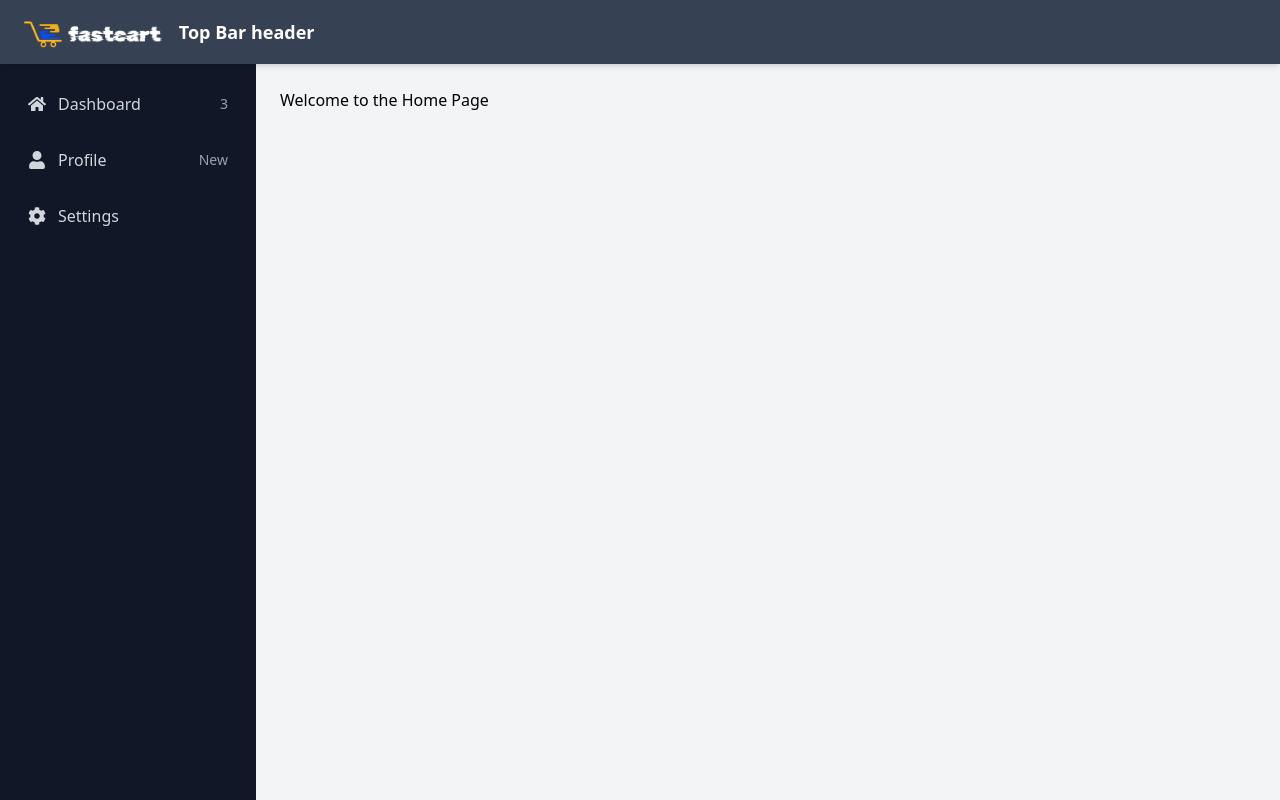
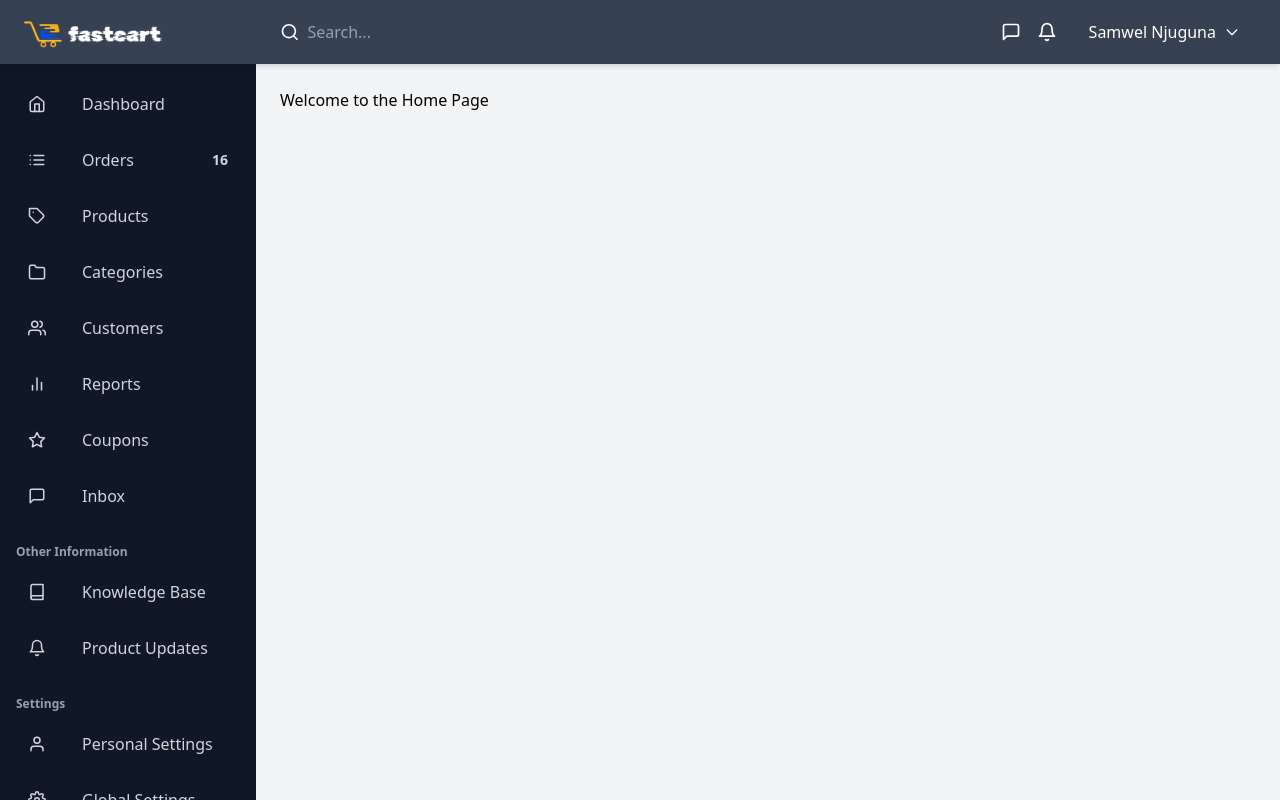
Before and after one commit to test-e-commerce-tellan/admin, a React (Vite) app: page / in a window 1280 px wide. Built offline with nearby package versions, Linux system fonts and the light colour scheme.

Commit message:
feat: top nav & side nav

```diff
--- a/src/App.tsx
+++ b/src/App.tsx
@@ -1,21 +1,16 @@
-import { BrowserRouter as Router, Routes, Route } from "react-router-dom";
-import DashboardLayout from "./components/DashboardLayout";
-import Home from "./pages/Home";
-import Settings from "./pages/Settings";
-import NotFound from "./pages/NotFound"; // Import the 404 page
+import { BrowserRouter as Router, useRoutes } from "react-router-dom";
+import routes from "./routes";
 
 function App() {
   return (
     <Router>
-      <Routes>
-        <Route path="/" element={<DashboardLayout />}>
-          <Route index element={<Home />} />
-          <Route path="settings" element={<Settings />} />
-          <Route path="*" element={<NotFound />} /> {/* 404 Route */}
-        </Route>
-      </Routes>
+      <RoutesWrapper />
     </Router>
   );
 }
 
+function RoutesWrapper() {
+  return useRoutes(routes);
+}
+
 export default App;
--- a/src/components/DashboardLayout.tsx
+++ b/src/components/DashboardLayout.tsx
@@ -6,10 +6,11 @@ const DashboardLayout = () => {
   return (
     <div className="flex flex-col h-screen bg-gray-100">
       <Topbar />
-      <div className="flex flex-1 mt-16"> {/* Add mt-16 to push the content below the fixed topbar */}
+      <div className="flex flex-1 overflow-hidden mt-16">
         <Sidebar />
-        <main className="flex-1 overflow-auto p-6">
-          <Outlet /> {/* Dynamically rendered pages */}
+
+        <main className="flex-1 overflow-y-auto p-6 h-full scrollbar-hide">
+          <Outlet />
         </main>
       </div>
     </div>
--- a/src/components/NavigationItem.tsx
+++ b/src/components/NavigationItem.tsx
@@ -18,19 +18,20 @@ export default function NavigationItem({
     <NavLink
       to={to}
       className={({ isActive }) =>
-        `flex items-center justify-between p-3 rounded ${
+        `flex items-center justify-between p-3 rounded mb-2 ${
           isActive
-            ? "bg-gray-700 text-white"
+            ? "bg-white text-gray-700"
             : "hover:bg-gray-800 text-gray-300"
         }`
       }
     >
-      <div className="flex items-center space-x-3">
-        <span className="text-lg">{icon}</span>
+      <div className="flex items-center space-x-5">
+        {/* Increased spacing between icon and text */}
+        <span className="text-lg pr-4">{icon}</span>
         <span>{text}</span>
       </div>
       {trailingText && (
-        <span className="text-sm text-gray-400">{trailingText}</span>
+        <span className="text-sm font-bold">{trailingText}</span>
       )}
     </NavLink>
   );
--- a/src/components/Sidebar.tsx
+++ b/src/components/Sidebar.tsx
@@ -1,30 +1,58 @@
 import NavigationItem from "./NavigationItem";
-import { FaHome, FaUser, FaCog } from "react-icons/fa";
+import {
+  FiHome,
+  FiTag,
+  FiUsers,
+  FiBarChart2,
+  FiBook,
+  FiBell,
+  FiSettings,
+  FiUser,
+  FiFolder,
+  FiList,
+  FiStar,
+  FiMessageSquare,
+} from "react-icons/fi";
 
 const menuItems = [
-  {
-    name: "Dashboard",
-    path: "/dashboard",
-    icon: <FaHome />,
-    trailingText: "3",
-  },
-  { name: "Profile", path: "/profile", icon: <FaUser />, trailingText: "New" },
-  { name: "Settings", path: "/settings", icon: <FaCog /> },
+  { name: "Dashboard", path: "/dashboard", icon: <FiHome /> },
+  { name: "Orders", path: "/orders", icon: <FiList />, trailingText: "16" },
+  { name: "Products", path: "/products", icon: <FiTag /> },
+  { name: "Categories", path: "/categories", icon: <FiFolder /> },
+  { name: "Customers", path: "/customers", icon: <FiUsers /> },
+  { name: "Reports", path: "/reports", icon: <FiBarChart2 /> },
+  { name: "Coupons", path: "/coupons", icon: <FiStar /> },
+  { name: "Inbox", path: "/inbox", icon: <FiMessageSquare /> },
+  { divider: "Other Information" },
+  { name: "Knowledge Base", path: "/knowledge-base", icon: <FiBook /> },
+  { name: "Product Updates", path: "/product-updates", icon: <FiBell /> },
+  { divider: "Settings" },
+  { name: "Personal Settings", path: "/personal-settings", icon: <FiUser /> },
+  { name: "Global Settings", path: "/global-settings", icon: <FiSettings /> },
 ];
 
 export default function Sidebar() {
   return (
-    <aside className="w-64 bg-gray-900 text-white h-full p-4">
+    <aside className="w-64 bg-gray-900 text-white h-full overflow-y-auto scrollbar-hide p-4">
       <nav className="flex flex-col space-y-2">
-        {menuItems.map(({ name, path, icon, trailingText }) => (
-          <NavigationItem
-            key={path}
-            to={path}
-            icon={icon}
-            text={name}
-            trailingText={trailingText}
-          />
-        ))}
+        {menuItems.map((item, index) =>
+          item.divider ? (
+            <div
+              key={`divider-${index}`}
+              className="text-gray-400 text-xs font-semibold mt-4 mb-2"
+            >
+              {item.divider}
+            </div>
+          ) : (
+            <NavigationItem
+              key={item.path}
+              to={item.path}
+              icon={item.icon}
+              text={item.name}
+              trailingText={item.trailingText}
+            />
+          )
+        )}
       </nav>
     </aside>
   );
--- a/src/components/Topbar.tsx
+++ b/src/components/Topbar.tsx
@@ -1,10 +1,61 @@
 import React from "react";
+import { FiBell, FiMessageSquare, FiSearch } from "react-icons/fi";
 
 const Topbar: React.FC = () => {
   return (
     <header className="bg-gray-700 text-white shadow-md fixed top-0 left-0 right-0 h-16 flex items-center px-6 z-50">
-      <img src="/images/logo.png" alt="Logo" className="h-10 w-auto" />
-      <h2 className="text-lg font-semibold ml-4">Top Bar header</h2>
+      <div className="w-64 flex items-center">
+        <img src="/images/logo.png" alt="Logo" className="h-10 w-auto" />
+      </div>
+
+
+      <div className="flex-1 flex items-center justify-between">
+        <FiSearch className="text-xl cursor-pointer" />
+        <input
+          type="text"
+          placeholder="Search..."
+          className="w-full pl-2 pr-4 py-2 rounded bg-transparent text-white placeholder-gray-400 outline-none focus:ring-2 focus:ring-gray-500"
+        />
+      </div>
+
+      <div className="flex items-center space-x-6">
+        <FiMessageSquare className="text-xl cursor-pointer hover:text-gray-300 mx-2" />
+
+        <FiBell className="text-xl cursor-pointer hover:text-gray-300 mx-2" />
+        {/* User Dropdown */}
+        <div className="relative">
+          <div className="flex items-center space-x-2 px-4 py-2 rounded text-white cursor-pointer">
+            <span className="mx-2">Samwel Njuguna</span>
+            <svg
+              xmlns="http://www.w3.org/2000/svg"
+              className="h-4 w-4"
+              fill="none"
+              viewBox="0 0 24 24"
+              stroke="currentColor"
+            >
+              <path
+                strokeLinecap="round"
+                strokeLinejoin="round"
+                strokeWidth={2}
+                d="M19 9l-7 7-7-7"
+              />
+            </svg>
+          </div>
+
+          {/* Dropdown Menu */}
+          <div className="absolute right-0 mt-2 w-48 bg-white text-gray-700 rounded shadow-lg hidden group-hover:block">
+            <a href="#" className="block px-4 py-2 hover:bg-gray-100">
+              Profile
+            </a>
+            <a href="#" className="block px-4 py-2 hover:bg-gray-100">
+              Settings
+            </a>
+            <a href="#" className="block px-4 py-2 hover:bg-gray-100">
+              Logout
+            </a>
+          </div>
+        </div>
+      </div>
     </header>
   );
 };
--- /dev/null
+++ b/src/routes/index.tsx
@@ -0,0 +1,28 @@
+import Home from "../pages/Home";
+import Settings from "../pages/Settings";
+import NotFound from "../pages/NotFound";
+import { RouteObject } from "react-router-dom";
+import DashboardLayout from "../components/DashboardLayout";
+
+const routes:  RouteObject[] = [
+  {
+    path: "/",
+    element: <DashboardLayout />,
+    children: [
+      {
+        index: true,
+        element: <Home />,
+      },
+      {
+        path: "settings",
+        element: <Settings />,
+      },
+      {
+        path: "*",
+        element: <NotFound />,
+      },
+    ],
+  },
+];
+
+export default routes;
--- a/src/styles/index.css
+++ b/src/styles/index.css
@@ -17,3 +17,13 @@
   -webkit-font-smoothing: antialiased;
   -moz-osx-font-smoothing: grayscale;
 }
+
+/* Hide scrollbar but keep scrolling enabled */
+.scrollbar-hide::-webkit-scrollbar {
+  display: none;
+}
+
+.scrollbar-hide {
+  -ms-overflow-style: none;  /* IE and Edge */
+  scrollbar-width: none;  /* Firefox */
+}
```
